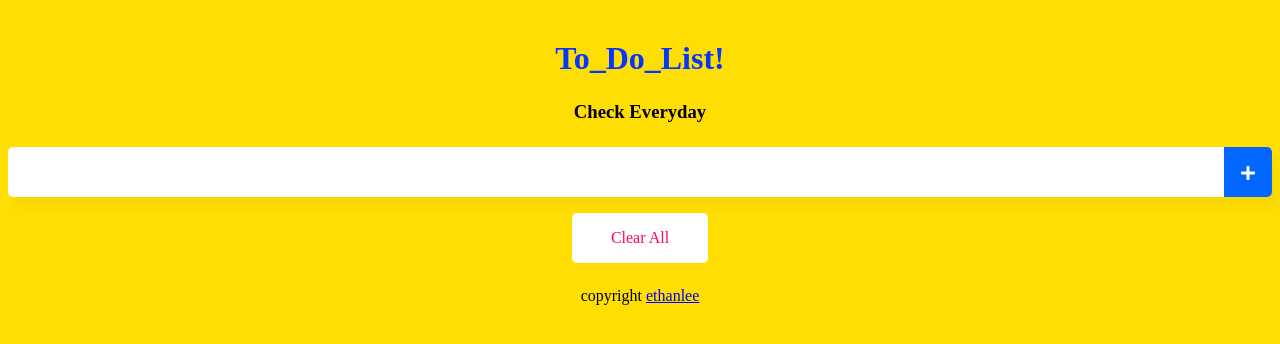
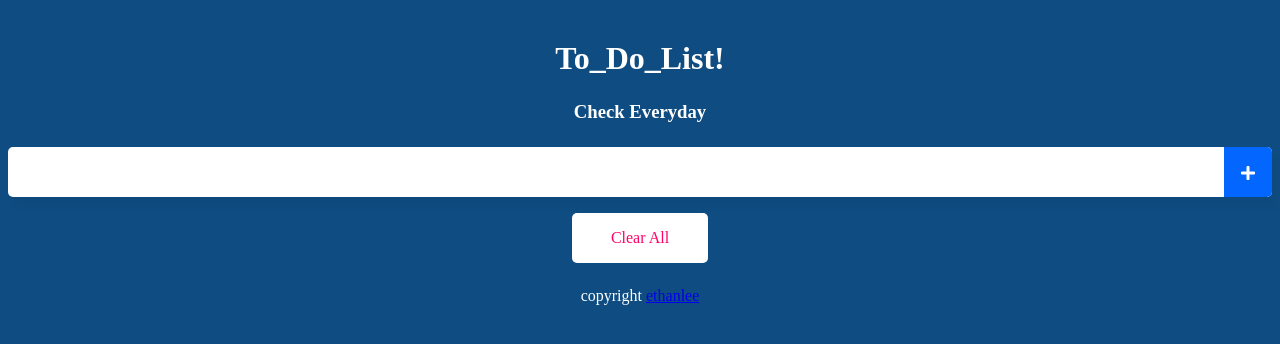
Before and after one commit to seungwoonlee90/vuejs_todo, a Vue app: page / in a window 1280 px wide. Shown: the top 344 px of the page. Built offline with nearby package versions, Linux system fonts and the light colour scheme.

Commit message:
color change

```diff
--- a/src/App.vue
+++ b/src/App.vue
@@ -61,7 +61,7 @@ export default {
 <style>
 body {
   text-align: center;
-  background-color: #FFDE03;
+  background-color: #0F4C81;
 }
 
 input {
--- a/src/components/TodoFooter.vue
+++ b/src/components/TodoFooter.vue
@@ -31,7 +31,7 @@ export default {
   display: block;
 }
 .footer {
-  color: #000000;
+  color: white;
   font-weight: 500;
   margin: 0.5rem 0 1.5rem;
 }
--- a/src/components/TodoHeader.vue
+++ b/src/components/TodoHeader.vue
@@ -7,12 +7,12 @@
 
 <style scoped>
 h1 {
-  color: #0336FF;
+  color: white;
   font-weight: 900;
   margin: 2.5rem 0 1.5rem;
 }
 h3 {
-  color: #000000;
+  color: white;
   font-weight: 900;
   margin: 0.5rem 0 1.5rem;
 }
```
